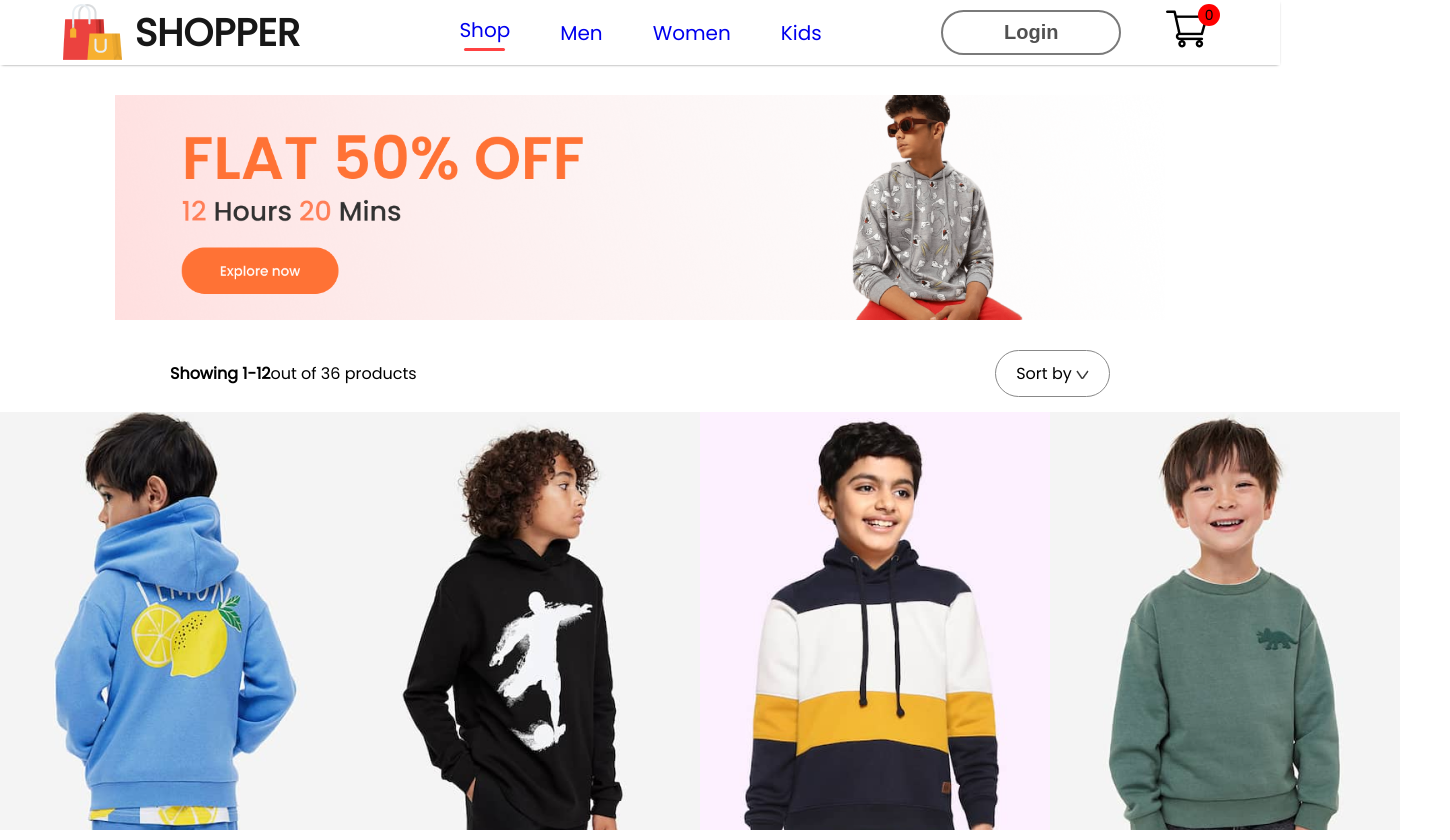
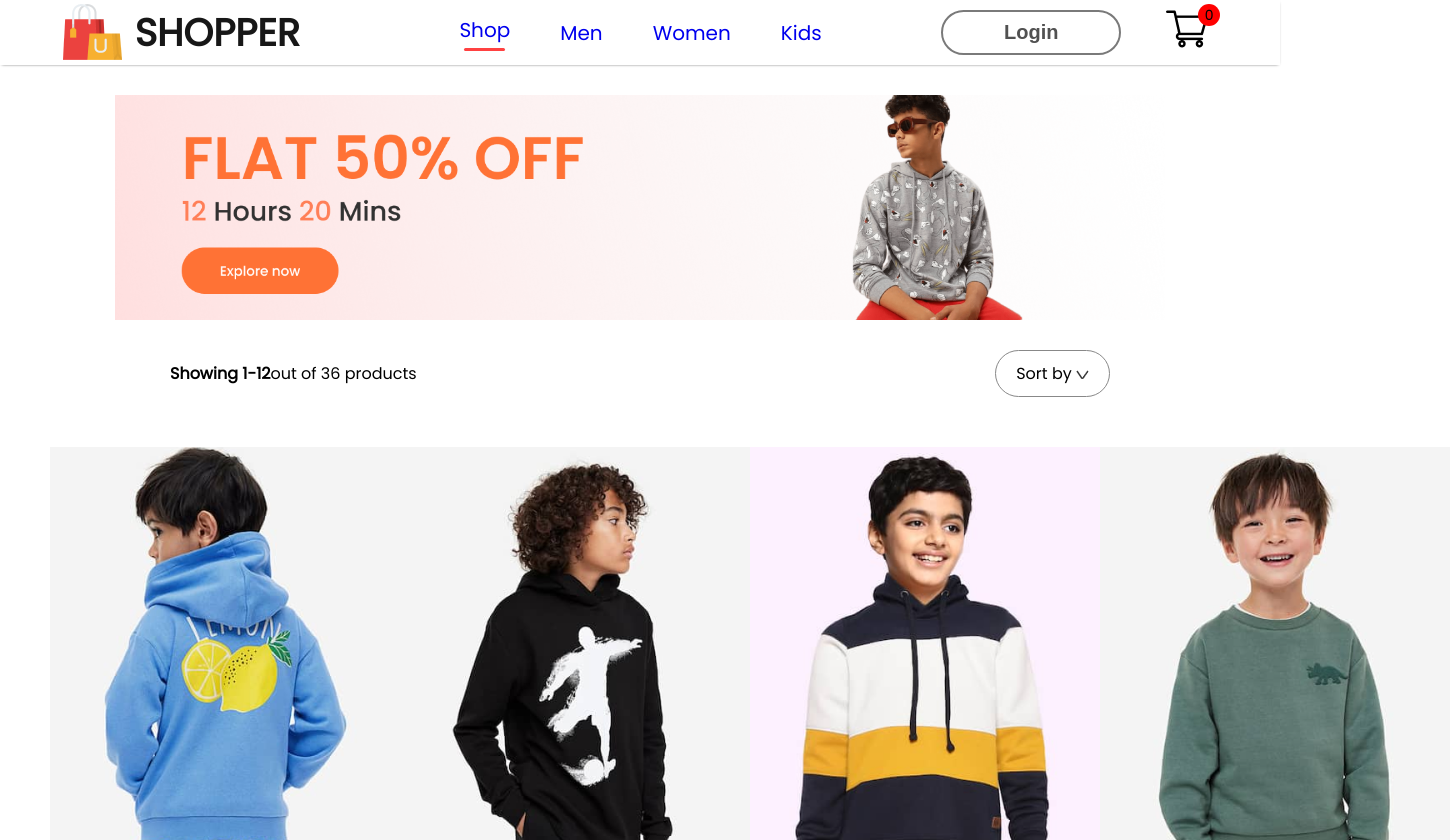
Before and after one commit to mohitdhanorkar/E-Commerce, a React (Create React App) app in the folder e-commerce/: page /kids in a window 1280 px wide. Shown: the top 840 px of the page, 1450 px wide, since content can reach past the window. Built offline with nearby package versions, Linux system fonts and the light colour scheme.

Commit message:
styling to products

```diff
--- a/e-commerce/src/Pages/CSS/ShopCategory.css
+++ b/e-commerce/src/Pages/CSS/ShopCategory.css
@@ -18,9 +18,10 @@
     font-weight: 600;
 }
 .shopcategory-products{
+    margin: 50px 50px;
     display: grid;
     grid-template-columns: 1fr 1fr 1fr 1fr;
-    row-gap: 80px;
+    row-gap: 60px;
 }
 .shopcategory-loadmore{
     display: flex;
```
